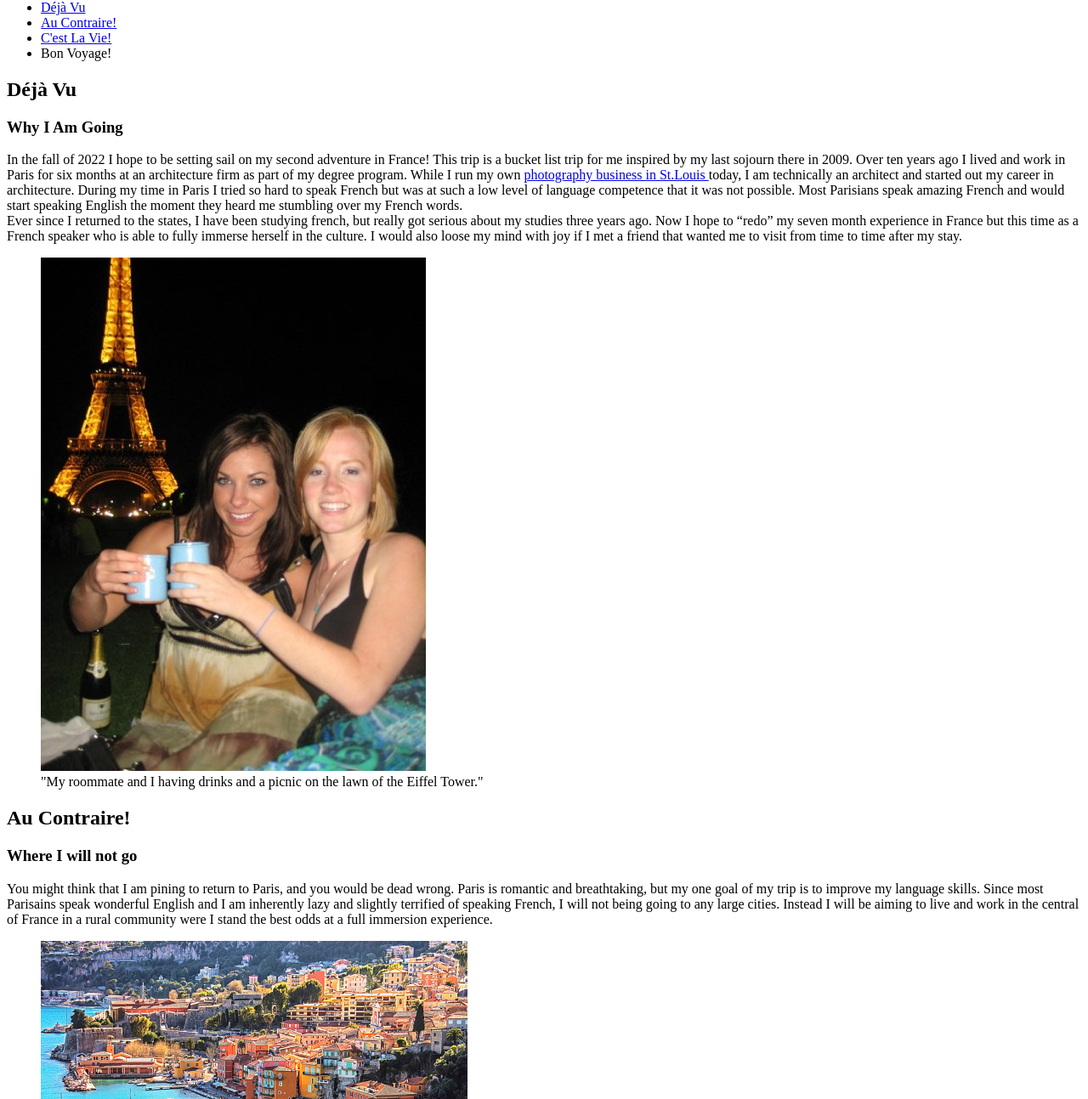
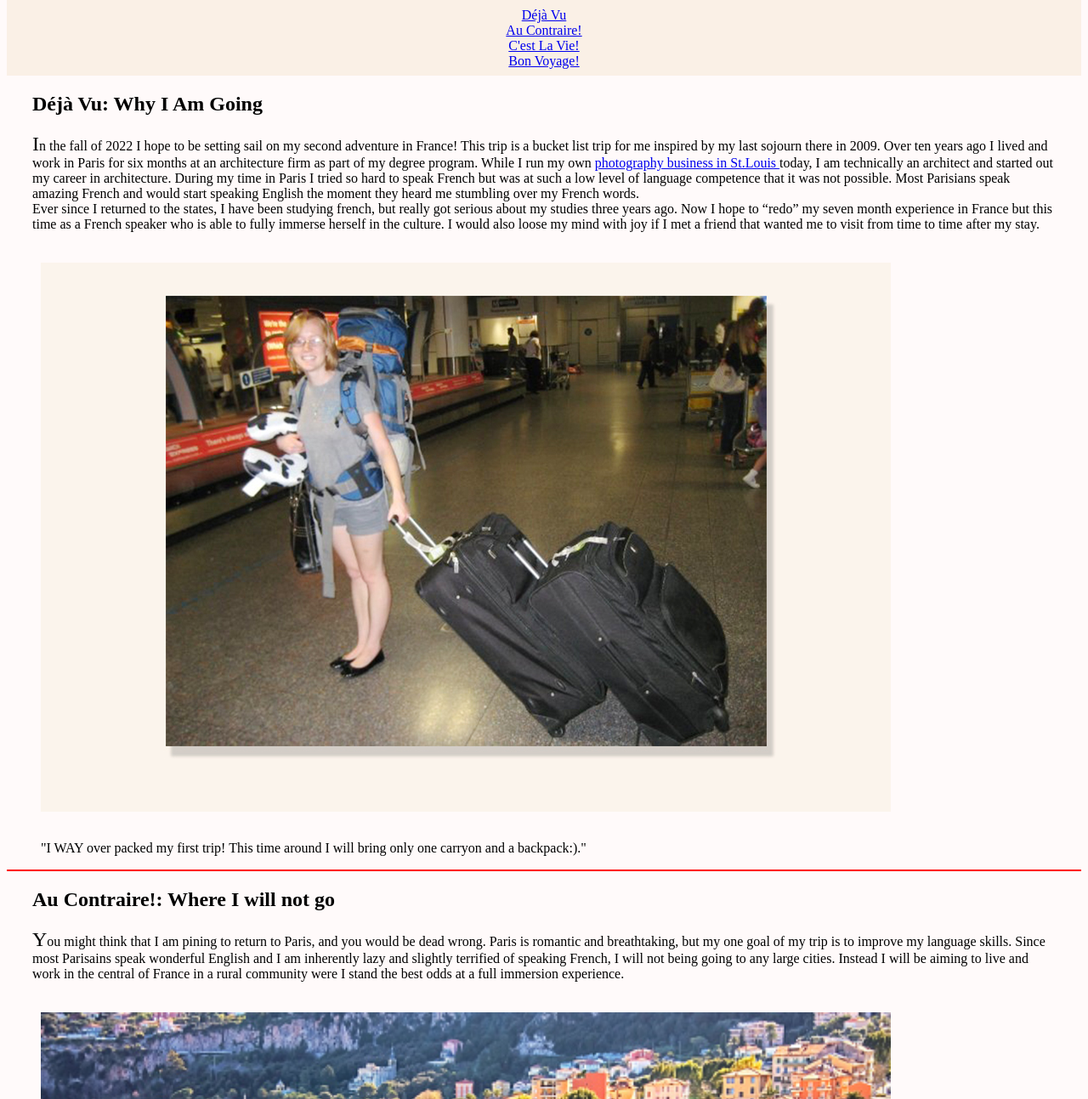
Before and after one commit to LC101-September-2021/assignment-4-html-me-something-1mbalducci, a website: page index.html in a window 1280 px wide. Shown: the part 80-1373 px from the top of the page at 85% size. Drawn offline with Linux system fonts and the light colour scheme; files whose address does not match are found by name.

Commit message:
Css magic

```diff
--- a/index.html
+++ b/index.html
@@ -1,16 +1,17 @@
 <!DOCTYPE html>
 <html>
    <head><title>Michelle Balducci-7 Months in France </title>
+      <link rel = "stylesheet" type = "text/css" href = "styles.css" />
    </head>
    <body>
-      <header>
-         <h1>7 Months in France </h1>
+      <header id= "mainHeading" style="background:#FAF0E6;">
+         <h1 style="padding-top: 8px; font-family: cursive;">7 Months in France </h1>
          <nav>
             <ul>
                <li><a href="#Déjà-Vu">Déjà Vu</a></li>
                <li><a href="#Au-Contraire">Au Contraire!</a></li>
                <li><a href="#C'est-La-Vie"> C'est La Vie!</a></li>
-               <li><a href="#Bon-Voyage!"></a>Bon Voyage!</li>
+               <li style="padding-bottom: 8px;"><a href="#Bon-Voyage!">Bon Voyage!</a></li>
             </ul>
          </nav>
       </header>
@@ -18,25 +19,25 @@
          <article>
             <section>
                <a id="Déjà-Vu"></a>
-               <h2>Déjà Vu</h2>
-               <h3>Why I Am Going</h3>
+               <h2>Déjà Vu:  Why I Am Going</h2>
                <p>
                   In the fall of 2022 I hope to be setting sail on my second adventure in France! This trip is a bucket list trip for me inspired by my last sojourn there in 2009.  Over ten years ago I lived and work in Paris for six months at an architecture firm as part of my degree program.  While I run my own <a href="http://www.michellemariephotographie.com/"> photography business in St.Louis </a> today, I am technically an architect and started out my career in architecture.  During my time in Paris I tried so hard to speak French but was at such a low level of language competence that it was not possible.  Most Parisians speak amazing French and would start speaking English the moment they heard me stumbling over my French words.
                    <br>
                   Ever since I returned to the states, I have been studying french, but really got serious about my studies three years ago.  Now I hope to “redo” my seven month experience in France but this time as a French speaker who is able to fully immerse herself in the culture.  I would also loose my mind with joy if I met a friend that wanted me to visit from time to time after my stay.
                </p>
                <figure>
-               <img src="/Users/michellebalducci-connelly/Desktop/Launch_Code/assignment-4-html-me-something-1mbalducci/Images/Effiel-Tower-2009-Michelle-and-Michele.jpeg">
+               <img src="/Users/michellebalducci-connelly/Desktop/Launch_Code/assignment-4-html-me-something-1mbalducci/images/overpacking with color.jpg">
                <br>
-            <figurecaption>
-               "My roommate and I having drinks and a picnic on the lawn of the Eiffel Tower."
+            <figurecaption style="align-self: center;">
+               "I WAY over packed my first trip! This time around I will bring only one carryon and a backpack:)."
             </figurecaption>
             </figure>
             </section>
+            <hr>
             <section>
                <a id="Au-Contraire"></a>
-               <h2>Au Contraire!</h2>
-               <h3>Where I will not go</h3>
+               <h2>Au Contraire!:  Where I will not go</h2>
+               <h3></h3>
                <p>
                   You might think that I am pining to return to Paris, and you would be dead wrong. Paris is romantic and breathtaking, but my one goal of my trip is to improve my language skills.  Since most Parisains speak wonderful English and I am inherently lazy and slightly terrified of speaking French, I will not being going to any large cities. Instead I will be aiming to live and work in the central of France in a rural community were I stand the best odds at a full immersion experience.
                </p>
@@ -44,23 +45,25 @@
                   <img src="/Users/michellebalducci-connelly/Desktop/Launch_Code/assignment-4-html-me-something-1mbalducci/Images/Nice-France.jpeg">
                   </figure>
             </section>
-            <section>
+            <hr>
+            <section >
                <a id="C'est-La-Vie"></a>
-               <h2>C'est La Vie!</h2>
-               <h3>What I will do</h3>
-               <p>
+               <h2>C'est La Vie!:  What I will do</h2>
+               <h3></h3>
+               <p id="testP" class=funParagraph style="text-color:white;">
                   I debated a long long time about what I should do while I was in France for all those months! I considered getting a one year Masters Degree  (Public  University is FREE in France to all students both French and international). I also tossed around the idea of working as an apprentice under a photographer I admired.  But finally I decided on teaching English in France with the <a href="https://frenchhighereducation.org/teaching-assistant-program"> TAPIF program</a>.  The program combines all the elements I was looking for to structure my trip in France.  As a teaching assistant you are provided a work visa, are only required to work 12hrs a week, and you get 2 weeks paid vacation every 6 weeks since French schools take tons of vacations! With TAPIF  I will make enough money to pay for living expense and food while I’m there.  The rest of my income will come from passive income sources I have back in the States (it’s so nice to be an adult now and not a student!)
                   <br>
                   Another huge draw of the TAPIF program for me is how much free time I will have to fully immerse myself in all things French.  I hope to explore the city I live in, have a French roommate who hopefully wants to be my friend, taking a yoga class, and do some professional networking that will hopefully bring me back to France in the future.
                </p>
                <figure>
-                  <img src="/Users/michellebalducci-connelly/Desktop/Launch_Code/assignment-4-html-me-something-1mbalducci/Images/TAPIF.png.crdownload">
+                  <img src="/Users/michellebalducci-connelly/Desktop/Launch_Code/assignment-4-html-me-something-1mbalducci/images/Tapif.png">
                   </figure>
             </section>
+            <hr>
             <section>
                <a id="Bon-Voyage!"></a>
-               <h2>Bon Voyage</h2>
-               <h3>Where I Will Go</h3>
+               <h2>Bon Voyage:  Where I Will Go</h2>
+               <h3></h3>
                <p>
                   Right now I am considering three cities to live in: Orléans, Tours, and Lyon. These cities are located in the center of France and have fewer english speakers. It is INCREDIBLY hard to be strict with myself about being in the center of France.  I’m very drawn to the French Mediterranean and would adore spending my time in any of their coastal beach cities.  But so would all other Americans so it’s a no-go. I will end up making my final decision on where I go based off of my wedding schedule for the spring of 2023.  There are three school zones in France and they each have different vacation schedules in the spring.  I will apply to be in the city that has a spring vacation in April that aligns with when I need to come home to photograph my weddings.
                   <br>
@@ -73,7 +76,7 @@
             </section>
          </article>
       </main>
-      <footer>&copy; Michelle Balducci 2021</footer>
+      <footer style="text-align: center;">&copy; Michelle Balducci 2021</footer>
       <!-- Write your HTML in this file! -->
    </body>
 </html>
--- a/styles.css
+++ b/styles.css
@@ -1 +1,63 @@
 /* Write your CSS here! */
+p {
+  padding-top: 0px;
+  padding-right: 30px;
+  padding-bottom: 20px;
+  padding-left: 30px;
+  }
+
+  body {
+    display: block;
+    background-color: #FFFAFA;
+    margin-top: 8px;
+    margin-bottom: 8px;
+    margin-right: 8px;
+    margin-left: 8px;
+
+  }
+
+  header h1 {
+    text-align: center;
+  }
+
+  h2 {
+    padding-left: 30px;
+  }
+
+  #mainHeading {
+    color:red;
+    text-align:center;
+  }
+
+  #testP.funParagraph {
+    background-color: green;
+    opacity:0.6;
+  }
+a{
+ color:black"
+}
+  a:hover {
+    color:red
+  }
+
+  p::first-letter{
+    font-size:x-large
+  }
+
+  img{
+    width: 1000px;
+    align-self: center;
+    padding-bottom: 30px;
+  }
+
+  ul {
+    list-style-type: none;
+    margin: 0;
+    padding: 0;
+  }
+
+  hr {
+    height: 2px;
+    background-color: #ff0000;
+    border: none;
+  }
```
Also changed, not shown: images/Overpacking.jpeg (added), images/Tapif.png (added), images/my feet in france.jpeg (added), images/overpacking with color.jpg (added), 4 other files.
